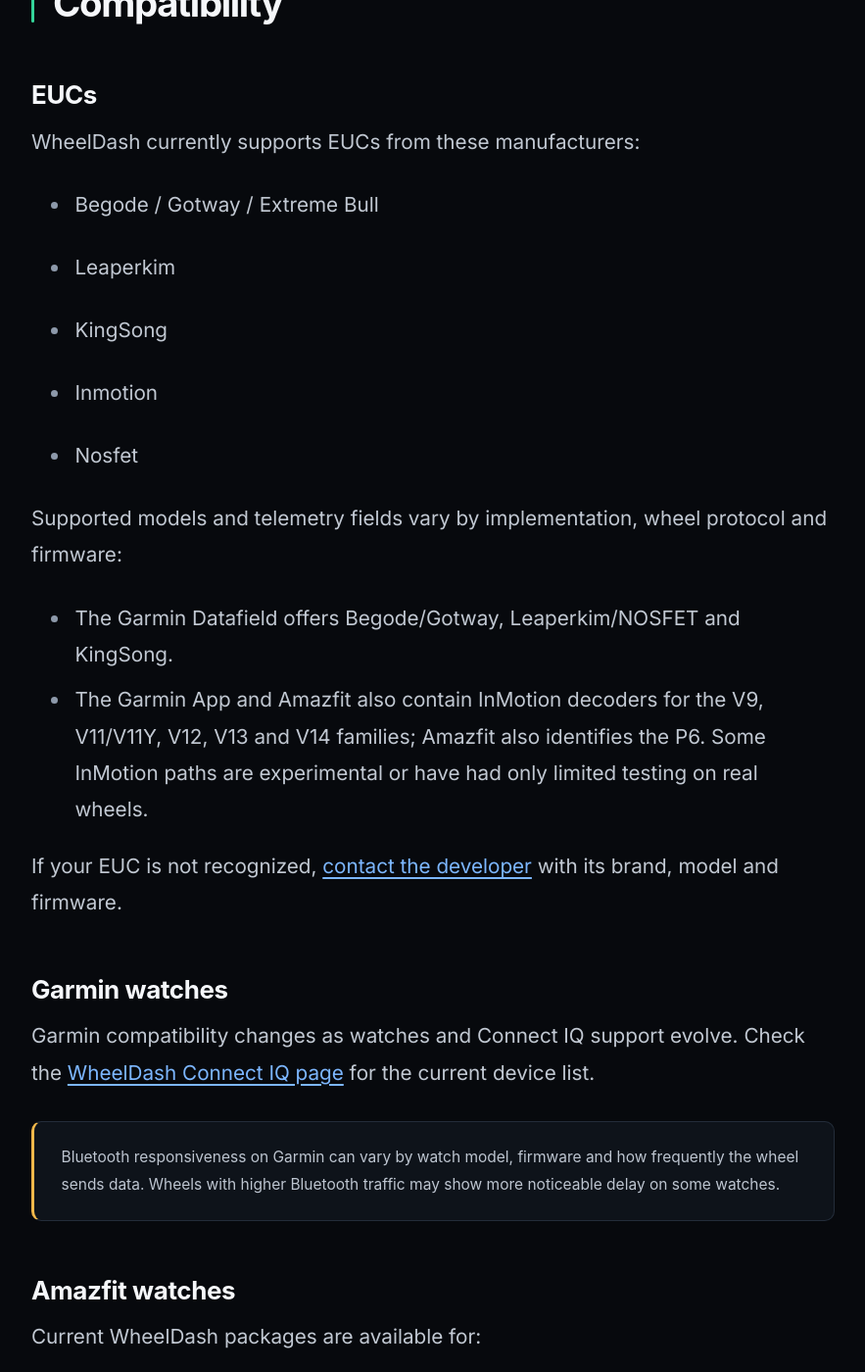
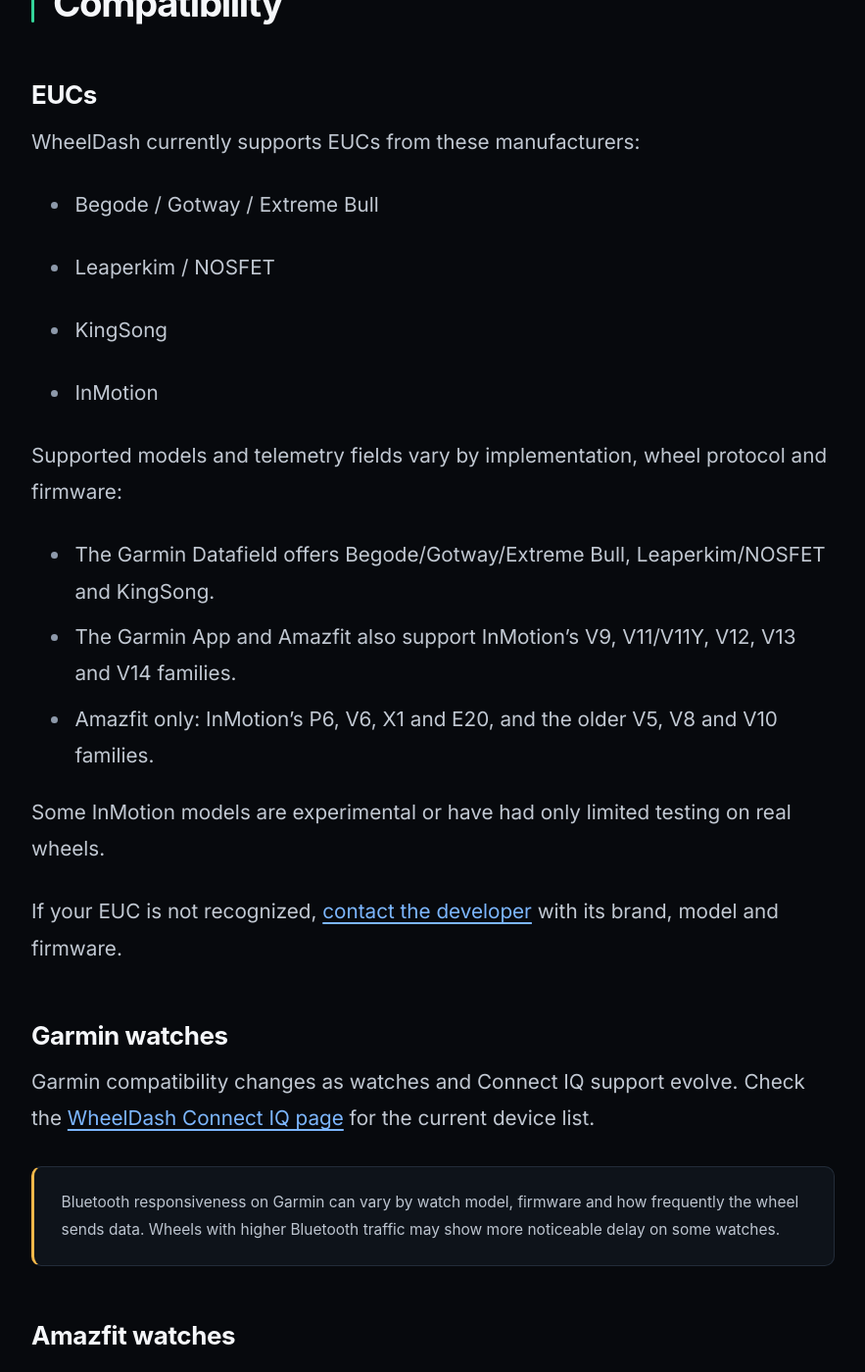
Before and after one commit to blkfribourg/blkfribourg.github.io, a Jekyll site: the page built from _pages/platforms.md, in a window 1280 px wide and 1400 px high, scrolled down 3843 px. Shown: the whole window at 98% size, without its empty margins (51-934 px from the left). Built offline with Jekyll 4.4.1, drawn with Linux system fonts in a browser that asks for light colours; cached includes are drawn as plain includes.

Commit message:
Compatibility: brand families, Amazfit-only InMotion models, preset wheels
- Brands: Begode / Gotway / Extreme Bull and Leaperkim / NOSFET as families.
- Amazfit only: InMotion P6, V6, X1, E20 and the older V5, V8 and V10.
- Presets: the exact wheel families the preset decoders handle.

Co-Authored-By: Claude Opus 5.5 <noreply@anthropic.com>
Claude-Session: https://claude.ai/code/session_0113Rbw9K8vn8adzvCaMpYEK

```diff
--- a/_data/product.yml
+++ b/_data/product.yml
@@ -4,10 +4,9 @@ navigation_regions:
 
 supported_euc_brands:
   - Begode / Gotway / Extreme Bull
-  - Leaperkim
+  - Leaperkim / NOSFET
   - KingSong
-  - Inmotion
-  - Nosfet
+  - InMotion
 
 amazfit_devices:
   - Active 2 NFC Round
--- a/_pages/platforms.md
+++ b/_pages/platforms.md
@@ -52,8 +52,11 @@ WheelDash currently supports EUCs from these manufacturers:
 
 Supported models and telemetry fields vary by implementation, wheel protocol and firmware:
 
-- The Garmin Datafield offers Begode/Gotway, Leaperkim/NOSFET and KingSong.
-- The Garmin App and Amazfit also contain InMotion decoders for the V9, V11/V11Y, V12, V13 and V14 families; Amazfit also identifies the P6. Some InMotion paths are experimental or have had only limited testing on real wheels.
+- The Garmin Datafield offers Begode/Gotway/Extreme Bull, Leaperkim/NOSFET and KingSong.
+- The Garmin App and Amazfit also support InMotion's V9, V11/V11Y, V12, V13 and V14 families.
+- Amazfit only: InMotion's P6, V6, X1 and E20, and the older V5, V8 and V10 families.
+
+Some InMotion models are experimental or have had only limited testing on real wheels.
 
 If your EUC is not recognized, [contact the developer](/contact/) with its brand, model and firmware.
 
```
Also changed, not shown: _pages/install_amazfit.md (+1 -1 lines).
